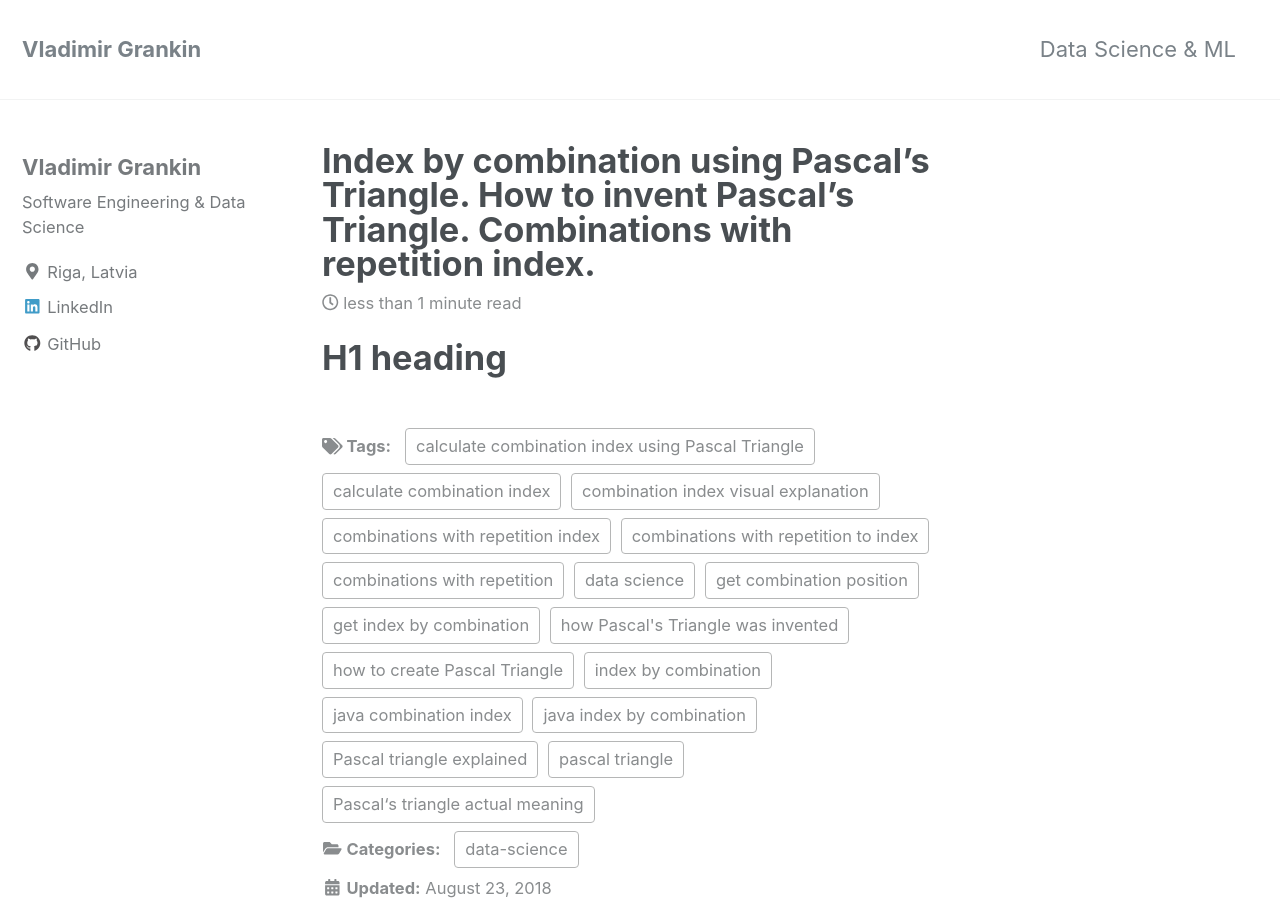
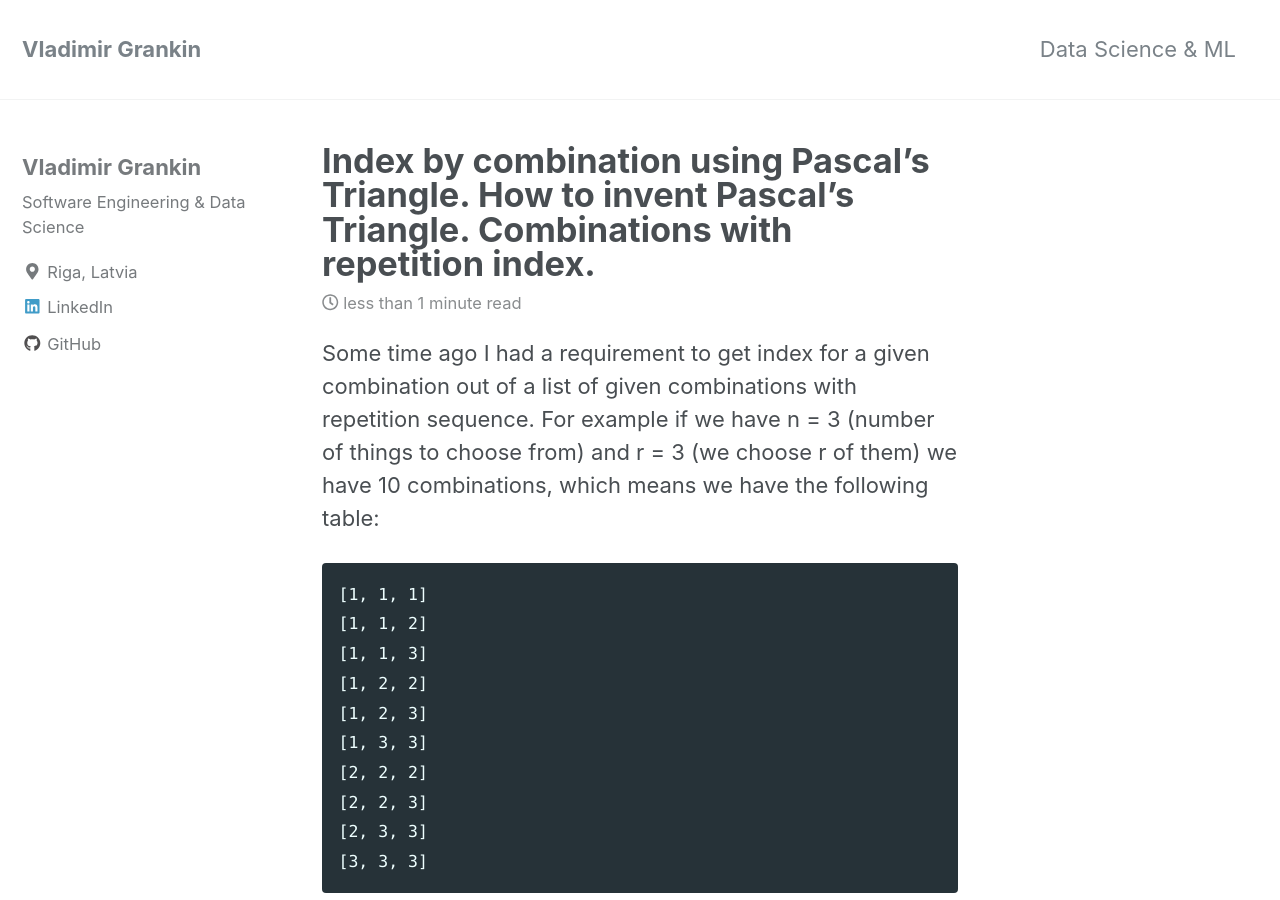
Before and after one commit to vgrankin/vgrankin.github.io, a Jekyll site: the page built from _posts/2018-08-23-pascals-triangle.md, in a window 1280 px wide and 900 px high. Built offline with Jekyll 4.4.1, drawn with Linux system fonts in a browser that asks for light colours; nearby versions of some CDN libraries; some of the changed text lies outside the part shown.

Commit message:
Working on pascal triangle post

````diff
--- a/_posts/2018-08-23-pascals-triangle.md
+++ b/_posts/2018-08-23-pascals-triangle.md
@@ -11,4 +11,25 @@ excerpt: "Data Science, Index by combination, Pascal's Triangle"
 category: data-science
 ---
 
-# H1 heading
+Some time ago I had a requirement to get index for a given combination out of a list of given
+combinations with repetition sequence. For example if we have n  = 3 (number of things to choose from)
+and r = 3 (we choose r of them) we have 10 combinations, which means we have the following table:
+
+```
+[1, 1, 1]
+[1, 1, 2]
+[1, 1, 3]
+[1, 2, 2]
+[1, 2, 3]
+[1, 3, 3]
+[2, 2, 2]
+[2, 2, 3]
+[2, 3, 3]
+[3, 3, 3]
+```
+
+Let’s say I’m interested in combination [2, 2, 2] so looking at table above we can tell it’s index is 7
+(starting from 1).
+
+That was easy, but what if we have n =10, r=10 combinations set. Now, according combinations with
+repetition formula:
````
Also changed, not shown: images/pascal_triangle/combinations_with_repetition_formula.jpg (added).
